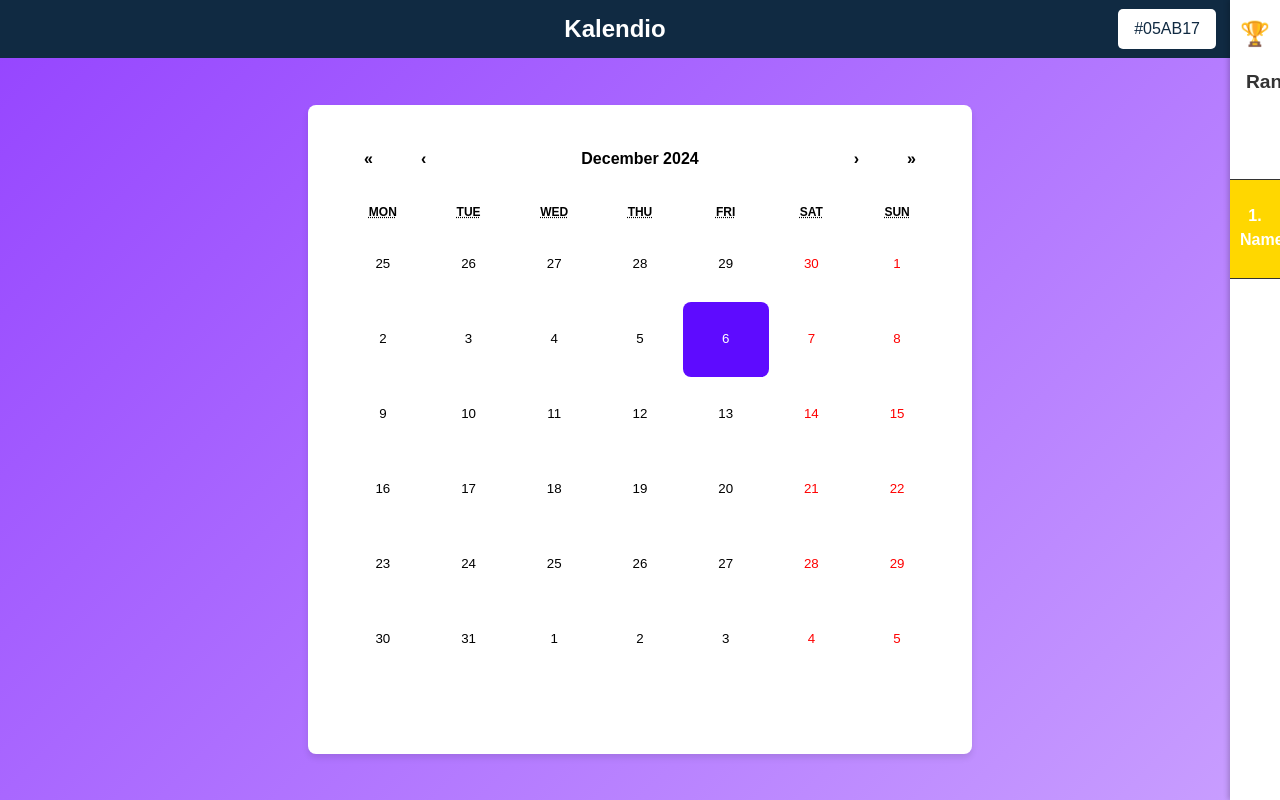
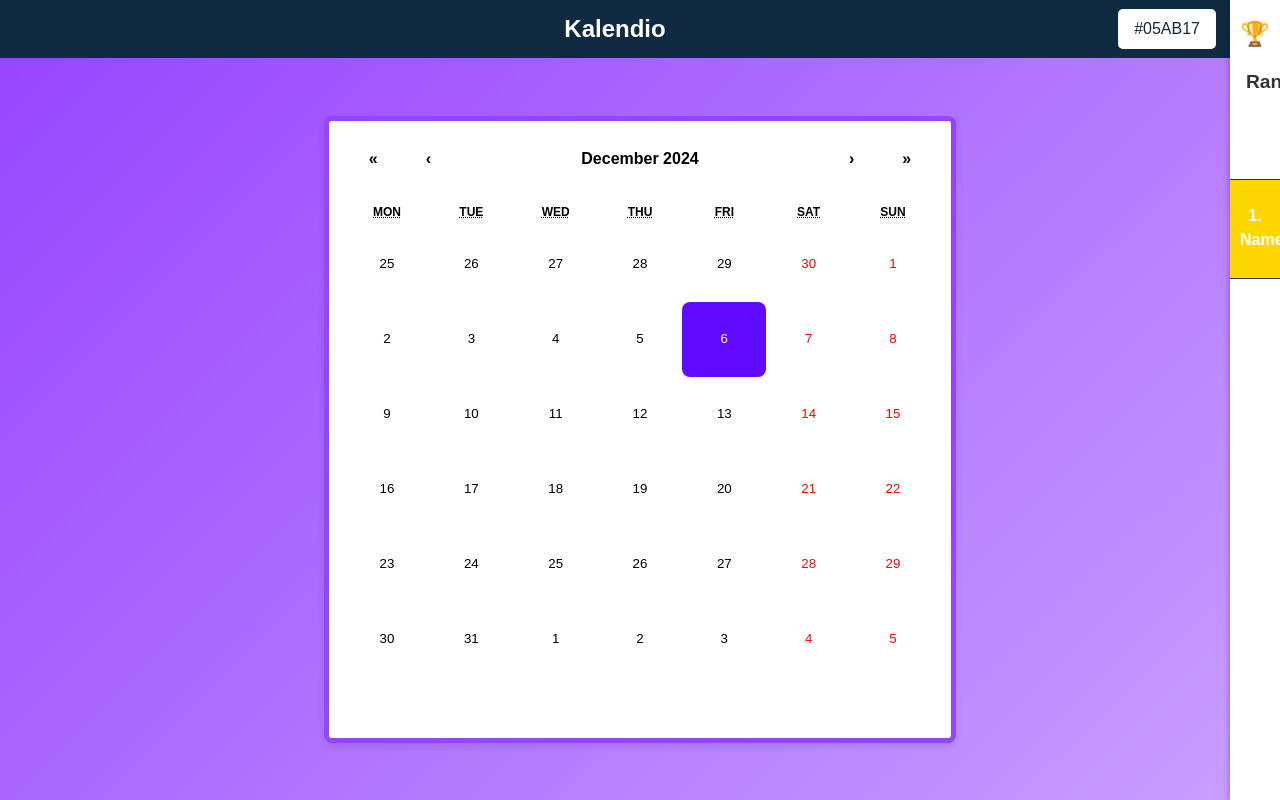
Before and after one commit to cpowern/M245_Kalendio, a React (Vite) app in the folder frontend/: page /mainpage in a window 1280 px wide. Built offline with nearby package versions, Linux system fonts and the light colour scheme.

Commit message:
calendar now looks good

```diff
--- a/frontend/src/styles/MainPage.css
+++ b/frontend/src/styles/MainPage.css
@@ -226,3 +226,61 @@
     width: 90%;
   }
 }
+
+/* Kalendercontainer */
+.calendar-container {
+  background: white;
+  padding: 1rem;
+  border-radius: 8px;
+  box-shadow: 0 4px 6px rgba(0, 0, 0, 0.1);
+  text-align: center;
+  max-height: 800px;
+  max-width: 52%;
+  margin: auto; /* Zentriert den Kalender */
+  overflow: hidden; /* Verhindert Überlauf */
+  color: #3f3f3f;
+  border: 5px solid #9544ff; /* Lilaner Rand */
+}
+
+/* Kalender */
+.react-calendar {
+  width: 100%;
+  max-width: 600px;
+  border: none;
+  font-family: Arial, sans-serif;
+  font-size: 1rem;
+}
+
+.react-calendar__tile {
+  height: 75px;
+  display: flex;
+  justify-content: center;
+  align-items: center;
+  margin: 5px;
+  border-radius: 8px;
+  color: black; /* Standardfarbe für alle Tage */
+}
+
+.react-calendar__tile--now {
+  background: #9544ff;
+  color: black; /* Aktueller Tag - Zahlen schwarz */
+  border-radius: 8px;
+}
+
+.react-calendar__tile--active {
+  background: #5e0bff;
+  color: white; /* Zahlen weiß, wenn aktiv ausgewählt */
+  border-radius: 8px;
+}
+
+/* Tage der Woche und Monatsnamen */
+.react-calendar__month-view__weekdays {
+  font-weight: bold;
+  color: black; /* Wochentage schwarz */
+}
+
+.react-calendar__navigation button {
+  color: black; /* Monat-Navigation schwarz */
+  font-weight: bold;
+  font-size: 1rem;
+}
```
